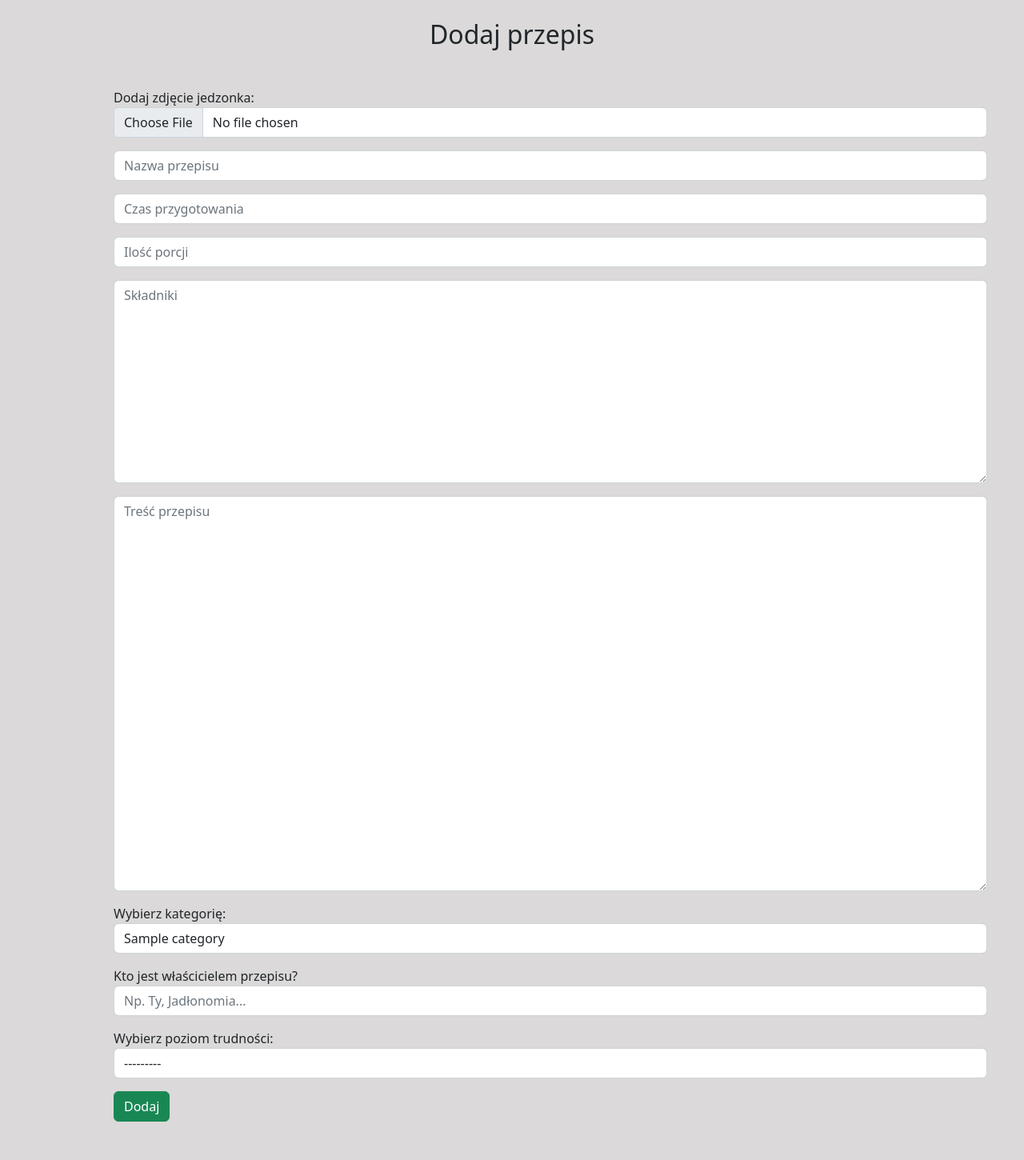
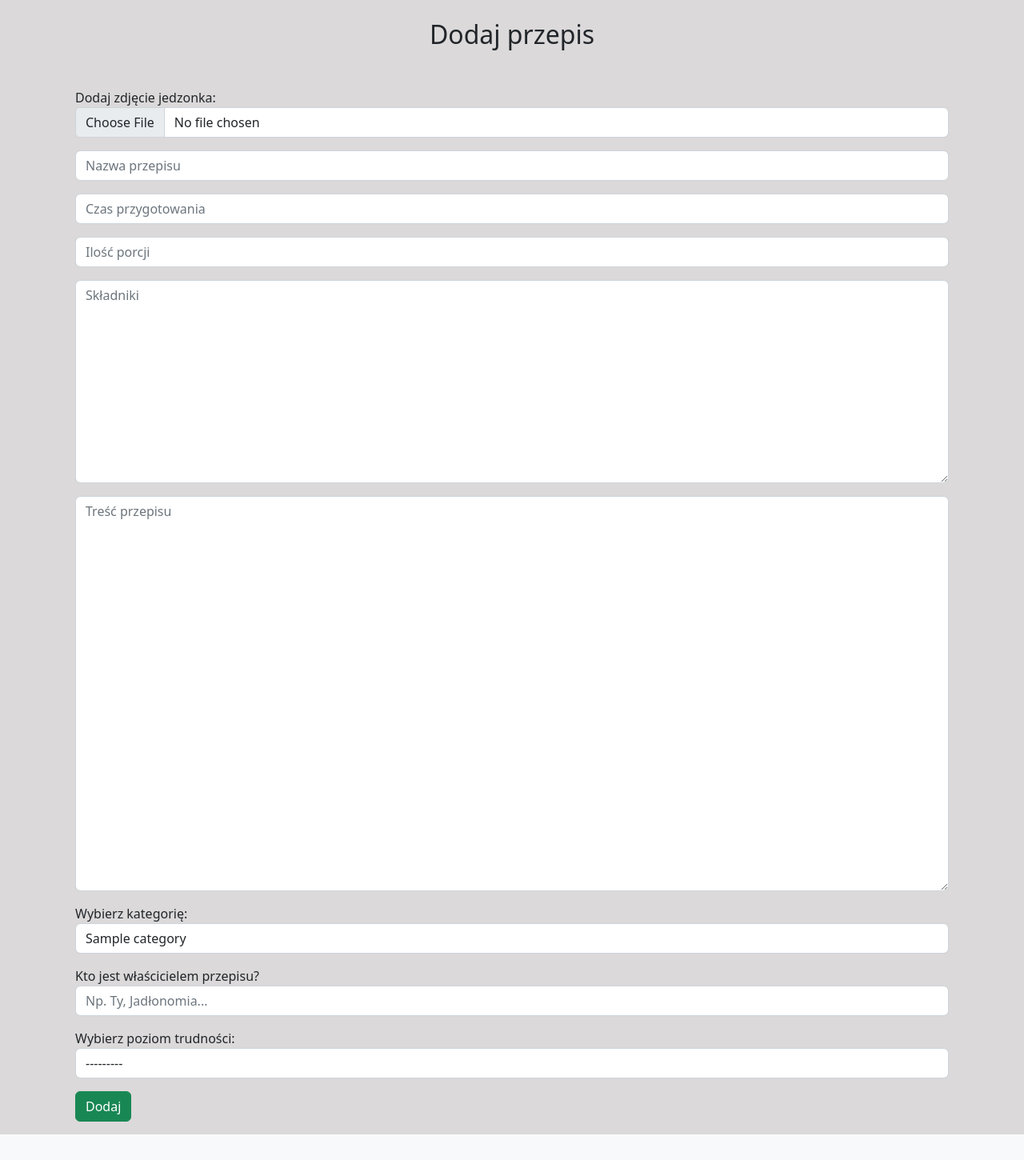
Before and after one commit to LittleRingPlover/wegelancko_app, a Django app: page /recipe/add-recipe/ in a window 1280 px wide. Shown: the part 88-1538 px from the top of the page at 80% size. After the commit the page ends 1506 px from the top, so only its background shows below. Run offline with Django 4.2, Linux system fonts and the light colour scheme; tables that the repository leaves empty hold one stand-in row (values such as "Sample post"); some libraries are stand-ins or nearby versions.

Commit message:
Update center the form

```diff
--- a/recipes/templates/recipes/add_comment.html
+++ b/recipes/templates/recipes/add_comment.html
@@ -11,7 +11,7 @@
 {% block content %}
 <h2 align="center">Dodaj komentarz</h2>
 
-<div class="container m-5">
+<div class="container mt-5">
 <form action="" method="post">
     {% csrf_token %}
     {{ form.as_p }}
--- a/recipes/templates/recipes/add_recipe.html
+++ b/recipes/templates/recipes/add_recipe.html
@@ -11,7 +11,7 @@
 {% block content %}
 <h2 align="center">Dodaj przepis</h2>
 
-<div class="container m-5">
+<div class="container mt-5">
 <form action="" method="post" enctype="multipart/form-data">
     {% csrf_token %}
     {{ form.as_p }}
--- a/recipes/views.py
+++ b/recipes/views.py
@@ -88,7 +88,7 @@ def add_recipe(request):
             new_recipe.user = request.user
             new_recipe.save()
 
-            return redirect('recipes:show_recipes')
+            return redirect('recipes:show_my_recipes')
     else:
         form = RecipeForm()
 
```
